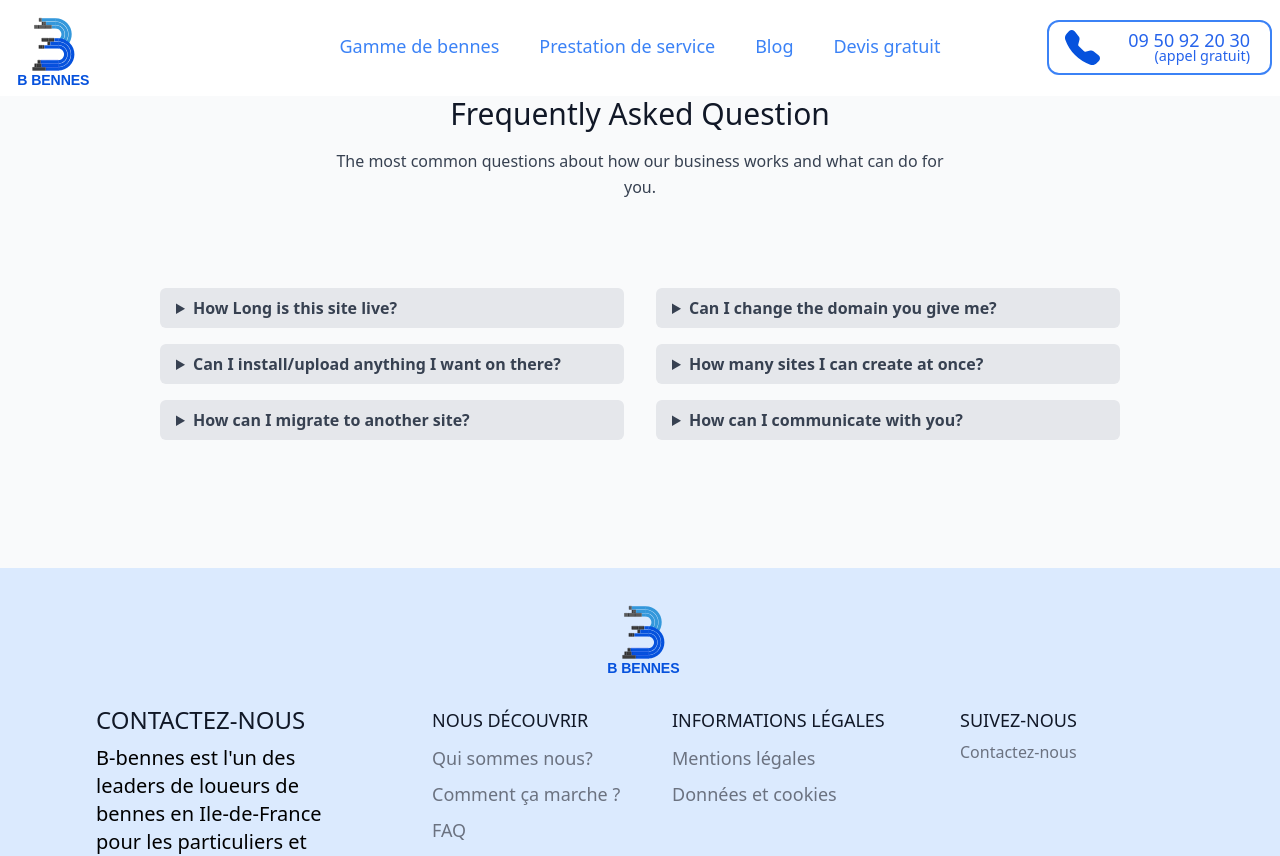
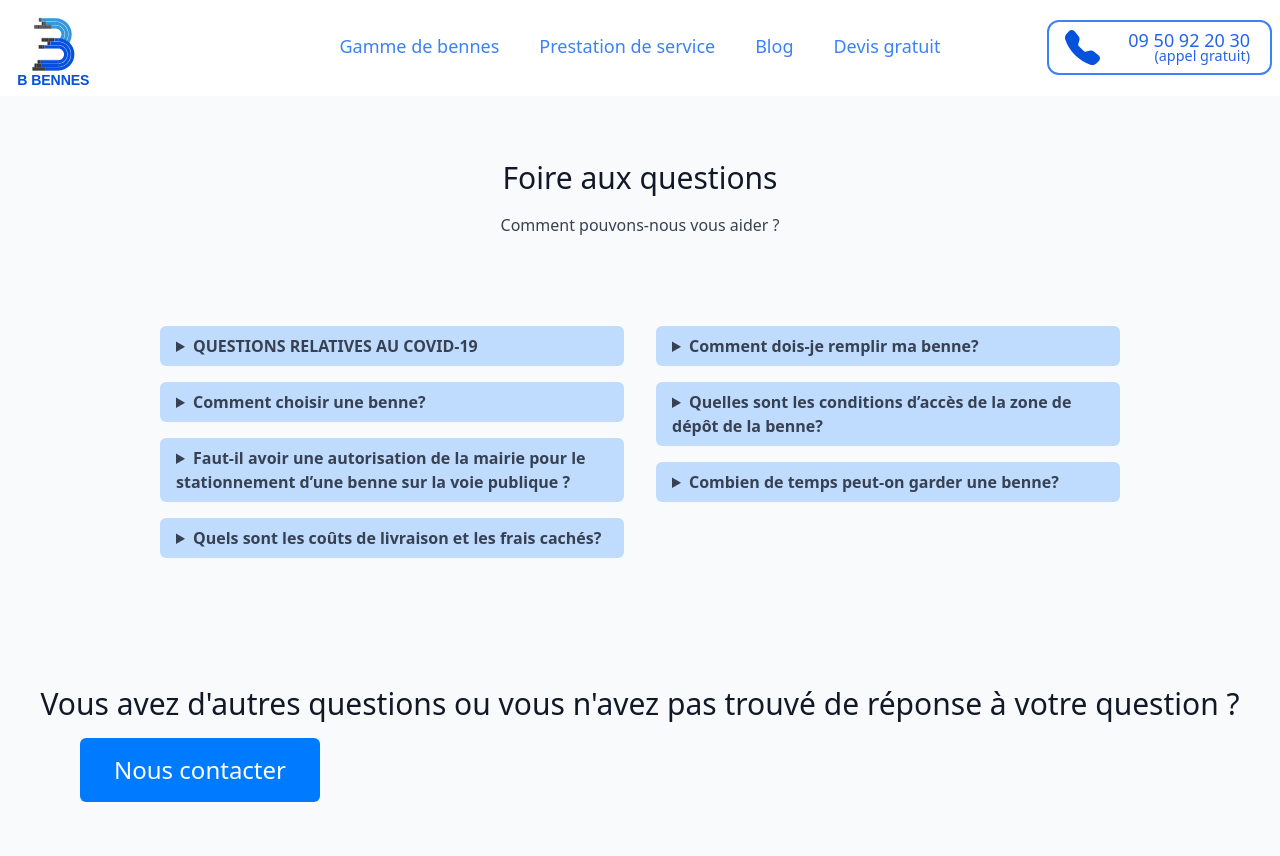
Before and after one commit to Lebeil/bbennes-next-tw, a Next.js app: page /faq in a window 1280 px wide. Shown: the top 856 px of the page. Built offline with nearby package versions, Linux system fonts and the light colour scheme.

Commit message:
update faq

```diff
--- a/pages/faq.js
+++ b/pages/faq.js
@@ -8,87 +8,99 @@ const Faq = () => {
             <div>
                 <section className="text-gray-700">
                     <div className="container px-5 py-24 mx-auto">
-                        <div className="text-center mb-20">
+                        <div className="text-center mt-16 mb-5 md:mb-20">
                             <h1 className="sm:text-3xl text-2xl font-medium text-center title-font text-gray-900 mb-4">
-                                Frequently Asked Question
+                                Foire aux questions
                             </h1>
                             <p className="text-base leading-relaxed xl:w-2/4 lg:w-3/4 mx-auto">
-                                The most common questions about how our business works and what
-                                can do for you.
+                                Comment pouvons-nous vous aider ?
                             </p>
                         </div>
                         <div className="flex flex-wrap lg:w-4/5 sm:mx-auto sm:mb-2 -mx-2">
                             <div className="w-full lg:w-1/2 px-4 py-2">
                                 <details className="mb-4">
-                                    <summary className="font-semibold  bg-gray-200 rounded-md py-2 px-4">
-                                        How Long is this site live?
+                                    <summary className="font-semibold  bg-blue-200 rounded-md py-2 px-4">
+                                        QUESTIONS RELATIVES AU COVID-19
                                     </summary>
 
                                     <span>
-                  Laboris qui labore cillum culpa in sunt quis sint veniam.
-                  Dolore ex aute deserunt esse ipsum elit aliqua. Aute quis
-                  minim velit nostrud pariatur culpa magna in aute.
+                  Nos activités sont maintenues sur toute l'Ile-de-France. Désormais, tous les paiements sont uniquement par virement, par prélèvement ou par chèque.
                 </span>
                                 </details>
                                 <details className="mb-4">
-                                    <summary className="font-semibold bg-gray-200 rounded-md py-2 px-4">
-                                        Can I install/upload anything I want on there?
+                                    <summary className="font-semibold bg-blue-200 rounded-md py-2 px-4">
+                                        Comment choisir une benne?
                                     </summary>
 
                                     <span>
-                  Laboris qui labore cillum culpa in sunt quis sint veniam.
-                  Dolore ex aute deserunt esse ipsum elit aliqua. Aute quis
-                  minim velit nostrud pariatur culpa magna in aute.
+                  Tout dépend le type de déchets (bois, encombrants etc ...), le volume approximatif, le poids et l'accès. Ensuite, vous pouvez nous appelez au 0950922030 ou nous envoyer un mail, nous serons ravi de vous répondre dans les plus brefs délais.
                 </span>
                                 </details>
                                 <details className="mb-4">
-                                    <summary className="font-semibold  bg-gray-200 rounded-md py-2 px-4">
-                                        How can I migrate to another site?
+                                    <summary className="font-semibold  bg-blue-200 rounded-md py-2 px-4">
+                                        Faut-il avoir une autorisation de la mairie pour le stationnement d’une benne sur la voie publique ?
                                     </summary>
 
                                     <span>
-                  Laboris qui labore cillum culpa in sunt quis sint veniam.
-                  Dolore ex aute deserunt esse ipsum elit aliqua. Aute quis
-                  minim velit nostrud pariatur culpa magna in aute.
+                  Si vous comptez déposer une benne sur la voie publique, vous devez avoir une autorisation de voirie auprès du service technique de votre mairie. Vous pouvez télécharger un exemplaire en cliquant sur ce <a
+                                        href="https://www.service-public.fr/professionnels-entreprises/vosdroits/R17000" className="font-bold text-primaryColor underline">lien</a>
+                </span>
+                                </details>
+                                <details className="mb-4">
+                                    <summary className="font-semibold  bg-blue-200 rounded-md py-2 px-4">
+                                        Quels sont les coûts de livraison et les frais cachés?
+                                    </summary>
+
+                                    <span>
+                                    La livraison est gratuite et il n'y pas de frais cachés sauf pour les déplacements inutiles qui peuvent être facturable.
                 </span>
                                 </details>
                             </div>
                             <div className="w-full lg:w-1/2 px-4 py-2">
                                 <details className="mb-4">
-                                    <summary className="font-semibold  bg-gray-200 rounded-md py-2 px-4">
-                                        Can I change the domain you give me?
+                                    <summary className="font-semibold  bg-blue-200 rounded-md py-2 px-4">
+                                        Comment dois-je remplir ma benne?
                                     </summary>
 
                                     <span className="px-4 py-2">
-                  Laboris qui labore cillum culpa in sunt quis sint veniam.
-                  Dolore ex aute deserunt esse ipsum elit aliqua. Aute quis
-                  minim velit nostrud pariatur culpa magna in aute.
+                  Pour le remplissage de votre benne, il est conseillé de ne pas remplir qu'avec le type de déchets lié à la prestation commandée. Seuls les déchets déposés sur la benne seront pris en charge lors de l'enlèvement. Il est possible de demander de l'aide pour charger auprès de nos ouvriers, il suffit d'en faire la demande avant. Si vous avez d'autres questions, vous pouvez nous appeler directement par téléphone ou par mail.
                 </span>
                                 </details>
                                 <details className="mb-4">
-                                    <summary className="font-semibold  bg-gray-200 rounded-md py-2 px-4">
-                                        How many sites I can create at once?
+                                    <summary className="font-semibold  bg-blue-200 rounded-md py-2 px-4">
+                                        Quelles sont les conditions d’accès de la zone de dépôt de la benne?
                                     </summary>
 
                                     <span className="px-4 py-2">
-                  Laboris qui labore cillum culpa in sunt quis sint veniam.
-                  Dolore ex aute deserunt esse ipsum elit aliqua. Aute quis
-                  minim velit nostrud pariatur culpa magna in aute.
+                  Pour éviter toutes mauvaises surprises, nous vous demandons de bien vouloir réserver l'emplacement d'une taille de deux places de parking voiture pour la durée de la location benne (7 jours) afin de pouvoir manoeuvrer et déposer la benne. En revanche, Pour les bennes de 30m3, il est nécessaire de prévoir au minimum trois places de parking voiture.
+                                        La zone doit être accessible et sécurisée. Pas d'équipement de surface ou sous terre et il est fortement recommandé que vous soyez présent lors de cette étape. Les bennes sur la voie publique doit faire l'objet d'une autorisation auprès de la mairie.
                 </span>
                                 </details>
                                 <details className="mb-4">
-                                    <summary className="font-semibold  bg-gray-200 rounded-md py-2 px-4">
-                                        How can I communicate with you?
+                                    <summary className="font-semibold  bg-blue-200 rounded-md py-2 px-4">
+                                        Combien de temps peut-on garder une benne?
                                     </summary>
 
                                     <span className="px-4 py-2">
-                  Laboris qui labore cillum culpa in sunt quis sint veniam.
-                  Dolore ex aute deserunt esse ipsum elit aliqua. Aute quis
-                  minim velit nostrud pariatur culpa magna in aute.
+                  Une benne peut rester jusqu'à 7 jours.
                 </span>
                                 </details>
                             </div>
                         </div>
+                    </div>
+                    <div className="text-center mb-10 md:mb-20">
+                        <h1 className="sm:text-3xl text-2xl font-medium text-center title-font text-gray-900 mb-4">
+                            Vous avez d'autres questions ou vous n'avez pas trouvé de réponse à votre question ?
+                        </h1>
+                        <a
+                            href="/contact"
+                            className="mx-20 flex items-center justify-center py-3 border-transparent font-medium rounded-md text-white text-xl md:text-2xl bg-primaryColor md:w-60 md:py-4"
+                        >
+                            Nous contacter
+                        </a>
+                    </div>
+                    <div>
+
                     </div>
                 </section>
             </div>
```
